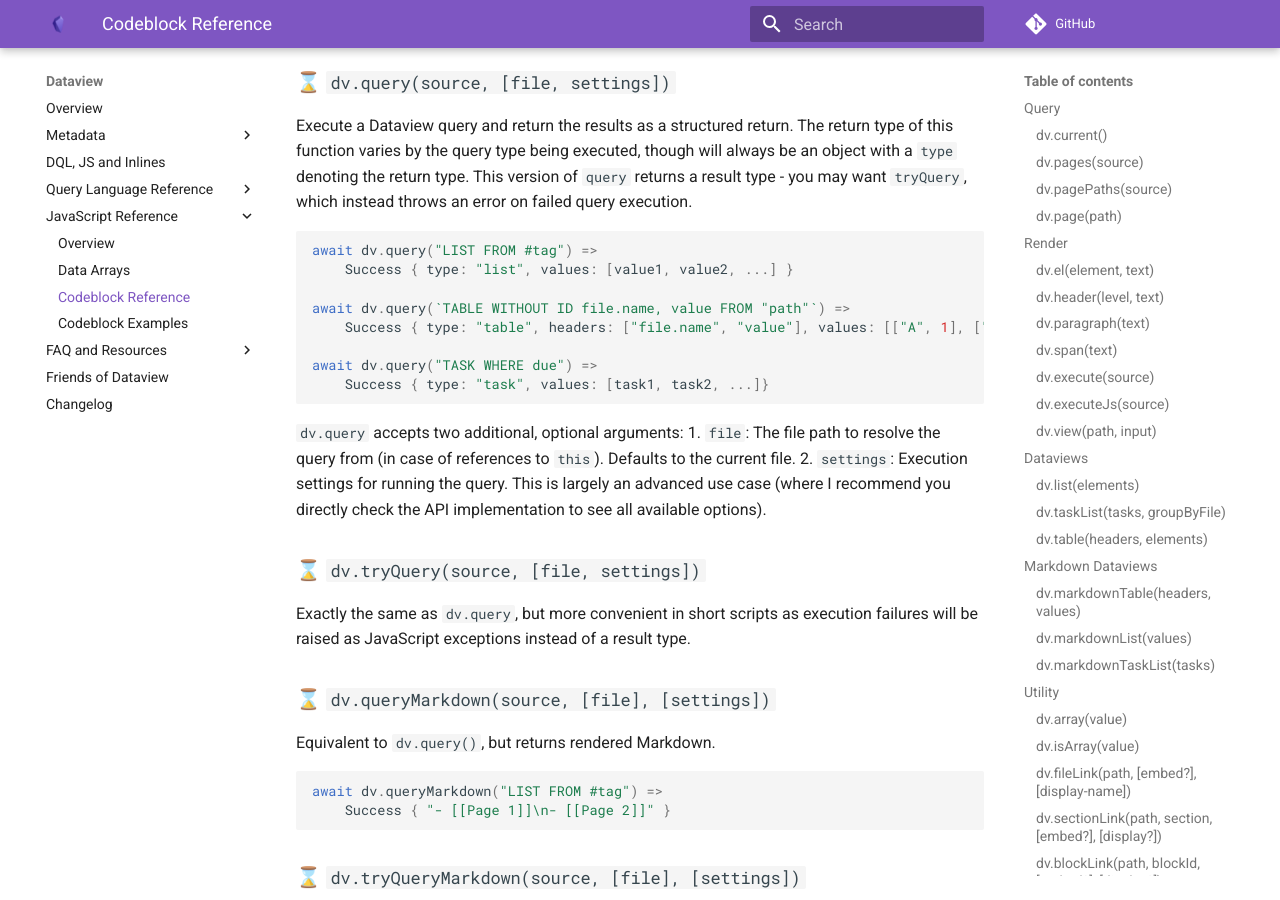
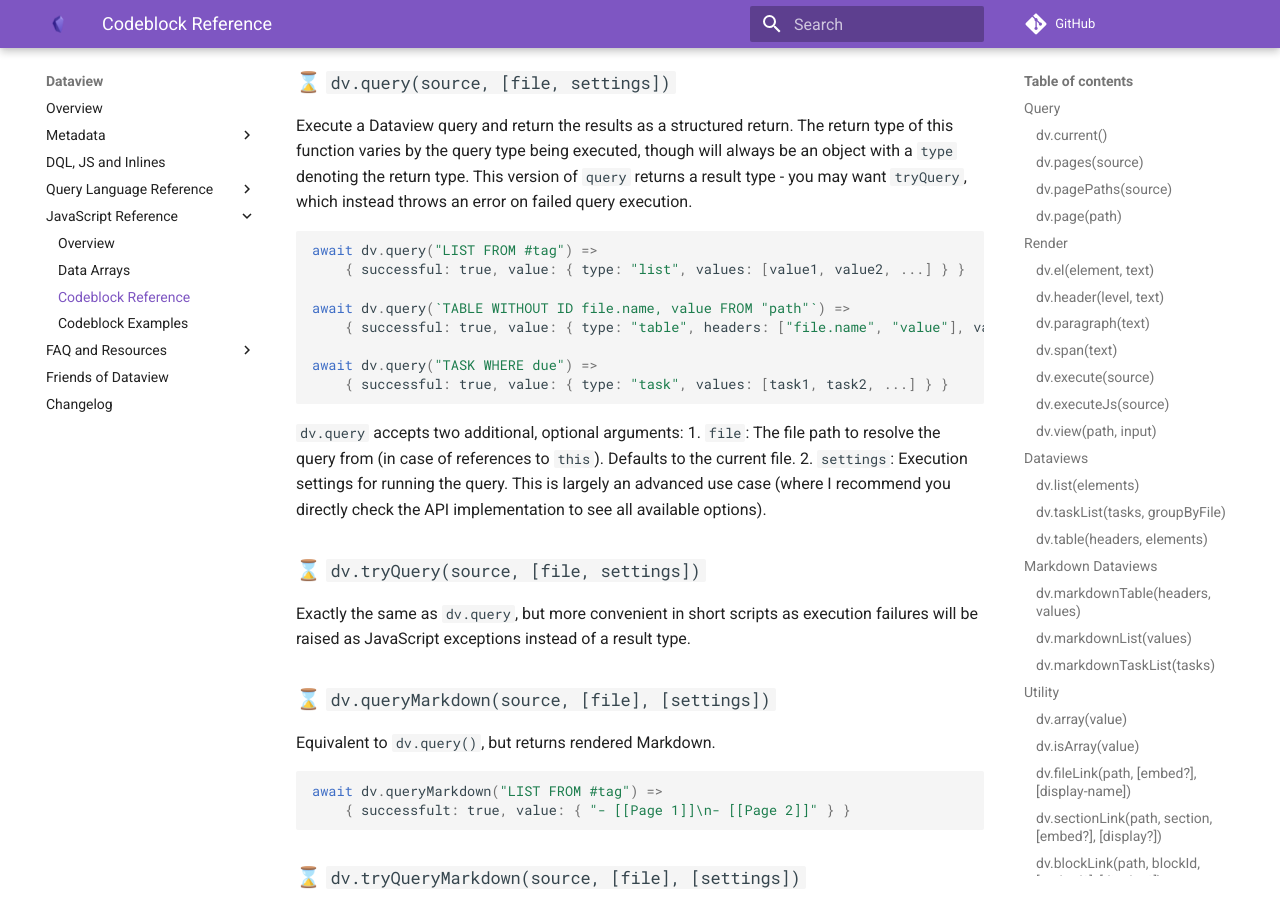
Before and after one commit to blacksmithgu/obsidian-dataview, an MkDocs documentation site: the page built from docs/docs/api/code-reference.md, in a window 1280 px wide and 900 px high, scrolled down 8119 px. Built offline with MkDocs 1.6.1 and Material for MkDocs 9.7.7, drawn with Linux system fonts in a browser that asks for light colours; comment, search, counter and statistics services are not loaded.

Commit message:
Update query and tryQuery for clearer return type (#1885)
Co-authored-by: Seokseong Jeon <6747391+gsongsong@users.noreply.github.com>

````diff
--- a/docs/docs/api/code-reference.md
+++ b/docs/docs/api/code-reference.md
@@ -382,13 +382,13 @@ though will always be an object with a `type` denoting the return type. This ver
 
 ```javascript
 await dv.query("LIST FROM #tag") =>
-    Success { type: "list", values: [value1, value2, ...] }
+    { successful: true, value: { type: "list", values: [value1, value2, ...] } }
 
 await dv.query(`TABLE WITHOUT ID file.name, value FROM "path"`) =>
-    Success { type: "table", headers: ["file.name", "value"], values: [["A", 1], ["B", 2]] }
+    { successful: true, value: { type: "table", headers: ["file.name", "value"], values: [["A", 1], ["B", 2]] } }
 
 await dv.query("TASK WHERE due") =>
-    Success { type: "task", values: [task1, task2, ...]}
+    { successful: true, value: { type: "task", values: [task1, task2, ...] } }
 ```
 
 `dv.query` accepts two additional, optional arguments:
@@ -408,7 +408,7 @@ Equivalent to `dv.query()`, but returns rendered Markdown.
 
 ```js
 await dv.queryMarkdown("LIST FROM #tag") =>
-    Success { "- [[Page 1]]\n- [[Page 2]]" }
+    { successfult: true, value: { "- [[Page 1]]\n- [[Page 2]]" } }
 ```
 
 ### ⌛ `dv.tryQueryMarkdown(source, [file], [settings])`
````
